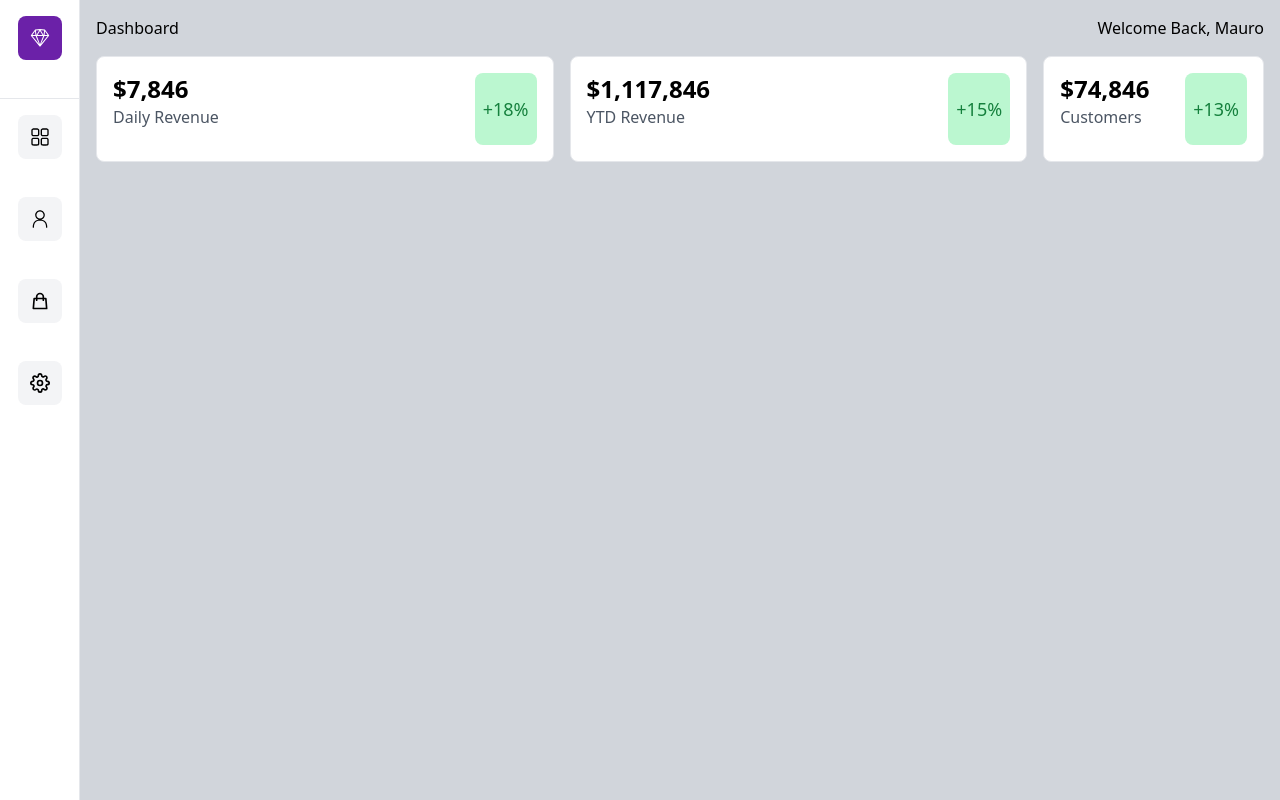
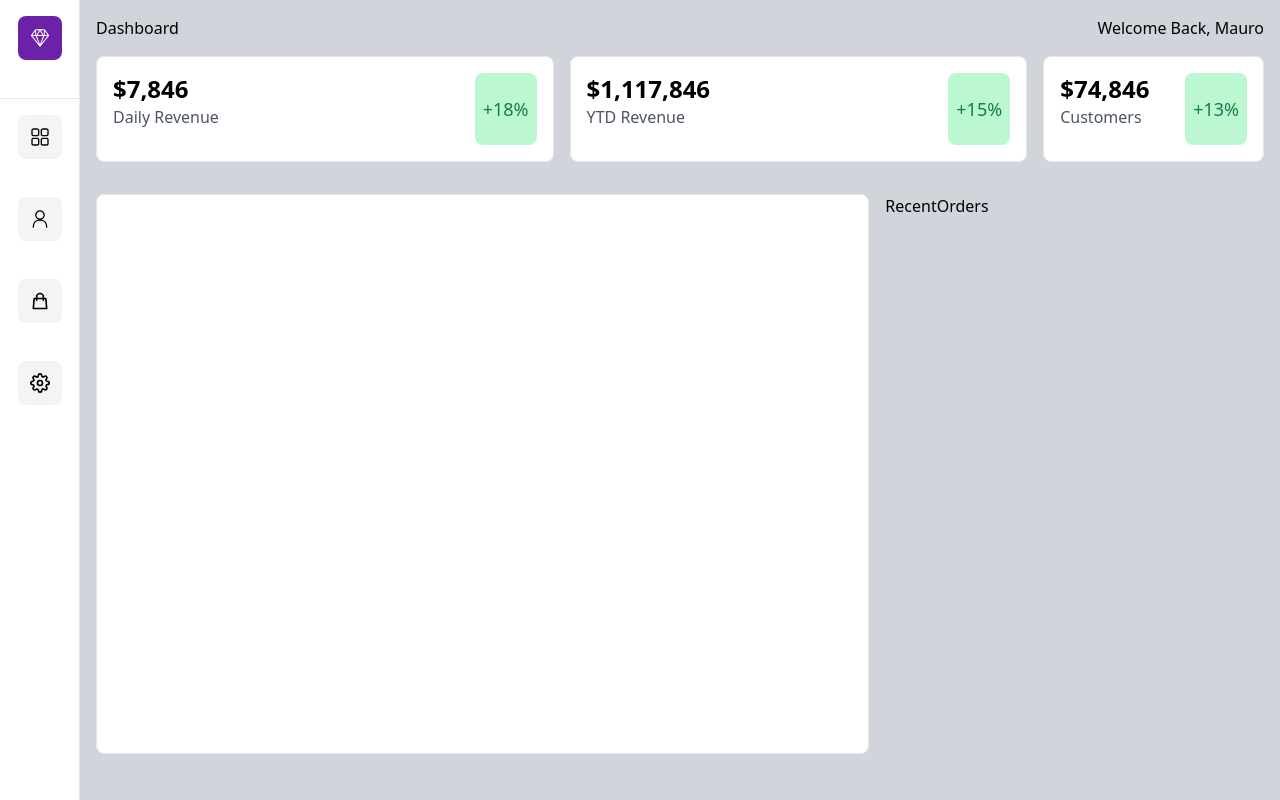
Before and after one commit to MioMauro/next13-dashboard, a Next.js app: page / in a window 1280 px wide. Built offline with nearby package versions, Linux system fonts and the light colour scheme.

Commit message:
setUp BarChart

```diff
--- /dev/null
+++ b/components/BarChart.jsx
@@ -0,0 +1,39 @@
+import React, {useState, useEffect} from 'react'
+import { Bar } from 'react-chartjs-2';
+
+import {
+    Chart as ChartJS,
+    CategoryScale,
+    LinearScale,
+    BarElement,
+    Title,
+    Tooltip,
+    Legend,
+} from 'chart.js';
+
+ChartJS.register(
+    CategoryScale,
+    LinearScale,
+    BarElement,
+    Title,
+    Tooltip,
+    Legend,
+);
+
+const BarChart = () => {
+    const [chartData, setChartData] = useState({
+        datasets: [],
+    })
+    const [chartOptions, setChartOptions] = useState({})
+
+
+return (
+    <>
+        <div className='w-full md:col-span-2 relative lg:h-[70vh] h-[50vh] m-auto p-4 border rounded-lg bg-white'>
+            <Bar data={chartData} options={chartOptions}/>
+        </div>
+    </>
+)
+}
+
+export default BarChart
--- /dev/null
+++ b/components/RecentOrders.jsx
@@ -0,0 +1,9 @@
+import React from 'react'
+
+const RecentOrders = () => {
+return (
+    <div>RecentOrders</div>
+)
+}
+
+export default RecentOrders
--- a/package.json
+++ b/package.json
@@ -10,8 +10,10 @@
   },
   "dependencies": {
     "@next/font": "13.1.2",
+    "chart.js": "^4.1.2",
     "next": "13.1.2",
     "react": "18.2.0",
+    "react-chartjs-2": "^5.2.0",
     "react-dom": "18.2.0",
     "react-icons": "^4.7.1"
   },
--- a/pages/index.js
+++ b/pages/index.js
@@ -2,6 +2,8 @@
 import Image from 'next/image'
 import Header from '@/components/Header'
 import TopCards from '@/components/TopCards'
+import BarChart from '@/components/BarChart'
+import RecentOrders from '@/components/RecentOrders'
 
 
 export default function Home() {
@@ -16,6 +18,10 @@
       <main className="bg-gray-300 min-h-screen">
       <Header/>
       <TopCards/>
+      <div className='p-4 grid md:grid-cols-3 grid-cols-1 gap-4'>
+        <BarChart />
+        <RecentOrders />
+      </div>
       </main>
     </>
   )
```
Also changed, not shown: 2 other files (tests, documents, lock files or other folders).
